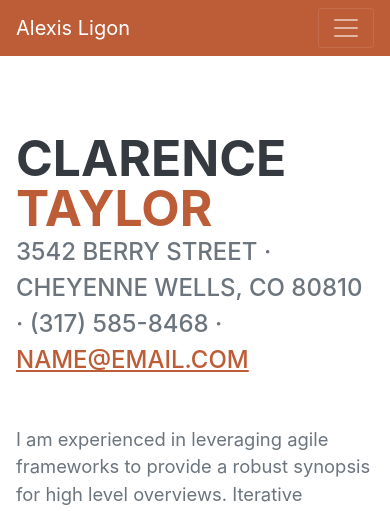
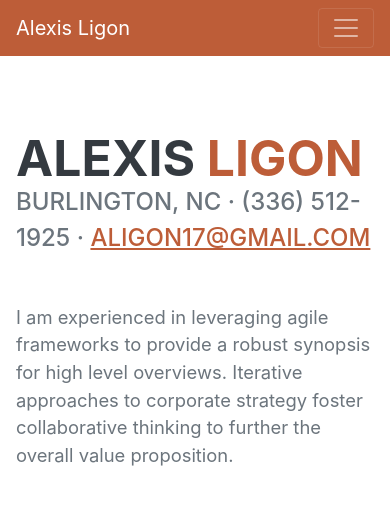
Before and after one commit to alexisligon/resume, a plain HTML site: page index.html in a window 390 px wide. Shown: the top 511 px of the page. Drawn offline with nearby package versions, Linux system fonts and the light colour scheme; a web font is replaced by a local one.

Commit message:
updated name, location, phone, and email

```diff
--- a/index.html
+++ b/index.html
@@ -40,12 +40,12 @@
             <section class="resume-section" id="about">
                 <div class="resume-section-content">
                     <h1 class="mb-0">
-                        Clarence
-                        <span class="text-primary">Taylor</span>
+                        Alexis
+                        <span class="text-primary">Ligon</span>
                     </h1>
                     <div class="subheading mb-5">
-                        3542 Berry Street · Cheyenne Wells, CO 80810 · (317) 585-8468 ·
-                        <a href="mailto:name@email.com">name@email.com</a>
+                        Burlington, NC · (336) 512-1925 ·
+                        <a href="mailto:aligon17@gmail.com">aligon17@gmail.com</a>
                     </div>
                     <p class="lead mb-5">I am experienced in leveraging agile frameworks to provide a robust synopsis for high level overviews. Iterative approaches to corporate strategy foster collaborative thinking to further the overall value proposition.</p>
                     <div class="social-icons">
```
